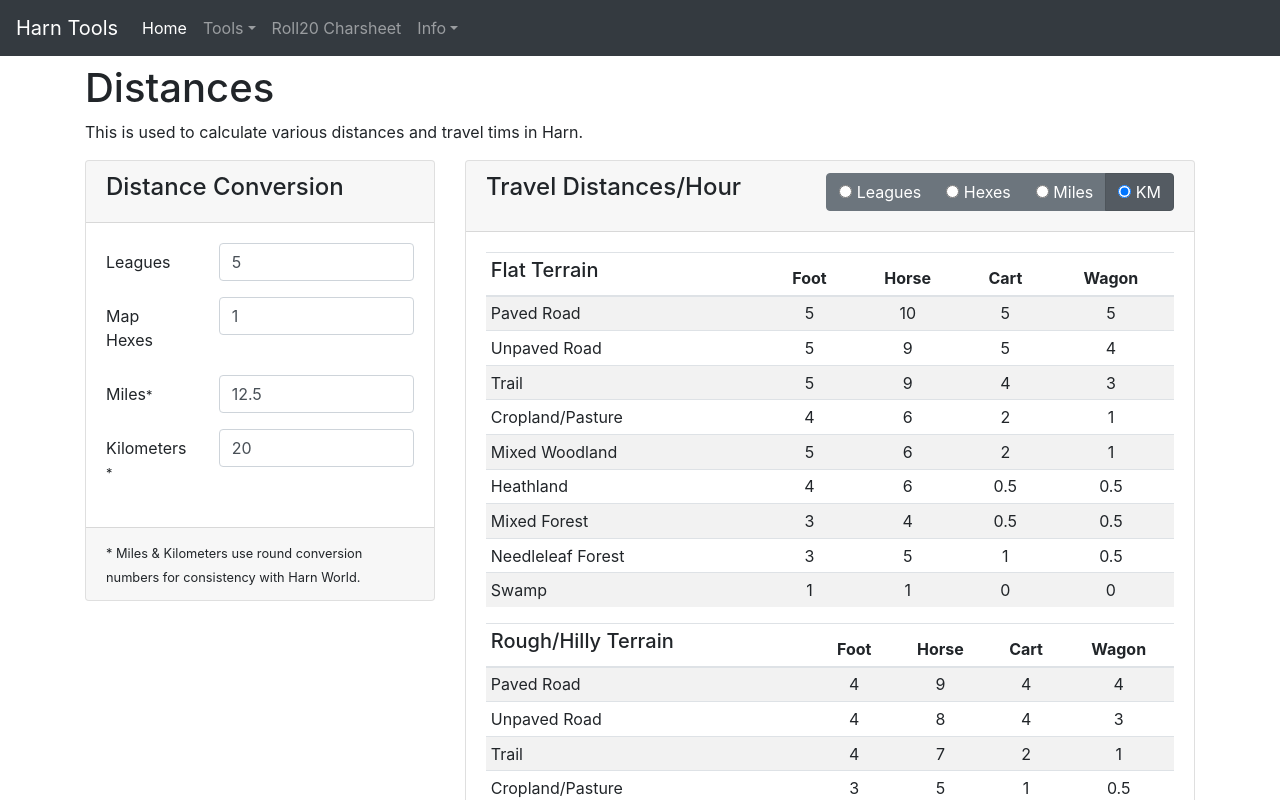
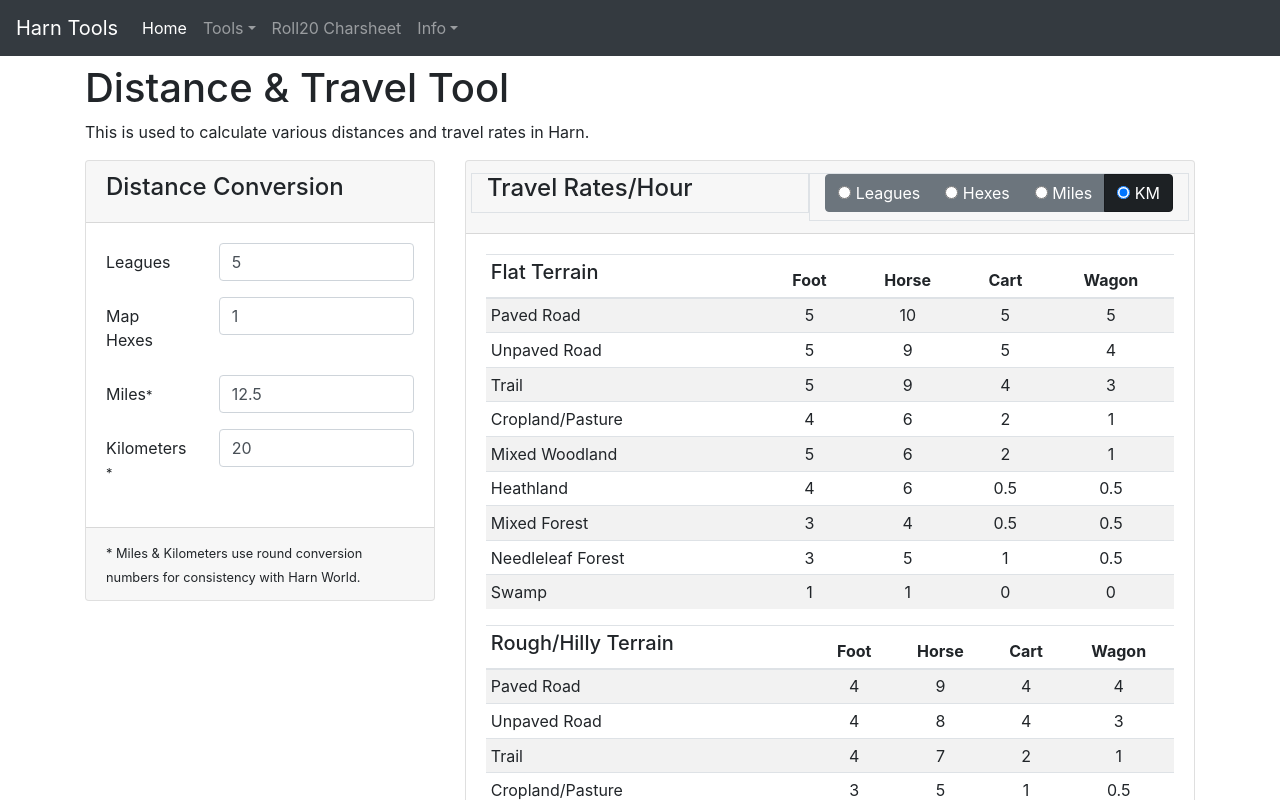
Before and after one commit to Streamweaver/harn-tools, an Angular app: page /travel in a window 1280 px wide. Shown: the top 800 px of the page. Built offline with nearby package versions, Linux system fonts and the light colour scheme.

Commit message:
Travel rate unit buttons more prominent

```diff
--- a/src/app/travel/distance/distance.component.html
+++ b/src/app/travel/distance/distance.component.html
@@ -1,6 +1,6 @@
 <div class="container page">
-  <h1>Distances</h1>
-  <p>This is used to calculate various distances and travel tims in Harn.</p>
+  <h1>Distance & Travel Tool</h1>
+  <p>This is used to calculate various distances and travel rates in Harn.</p>
   <div class="row">
     <div class="col-md-4">
       <div class="card">
--- a/src/app/travel/movement/movement.component.html
+++ b/src/app/travel/movement/movement.component.html
@@ -1,11 +1,11 @@
 <div class="card">
   <div class="card-header">
     <div class="row">
-      <h4 class="col">Travel Distances/Hour</h4>
-      <div class="btn-group btn-group-tobble col text-right" data-toggle="buttons">
-        <label class="btn btn-secondary"
+      <h4 class="col border">Travel Rates/Hour</h4>
+      <div class="btn-group btn-group-tobble col border" data-toggle="buttons">
+        <label class="btn float-right"
                *ngFor="let unitChoice of unitChoices"
-               [ngClass]="unitChoice.id === selectedUnit ? 'active' : ''"
+               [ngClass]="unitChoice.id === selectedUnit ? 'active btn-dark' : 'btn-secondary '"
                (click)="onUnitSelect(unitChoice.id)"
         >
           <input type="radio" name="units"
```
